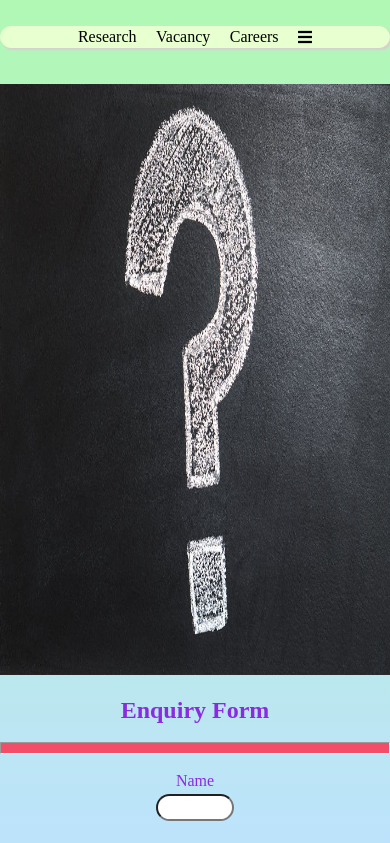
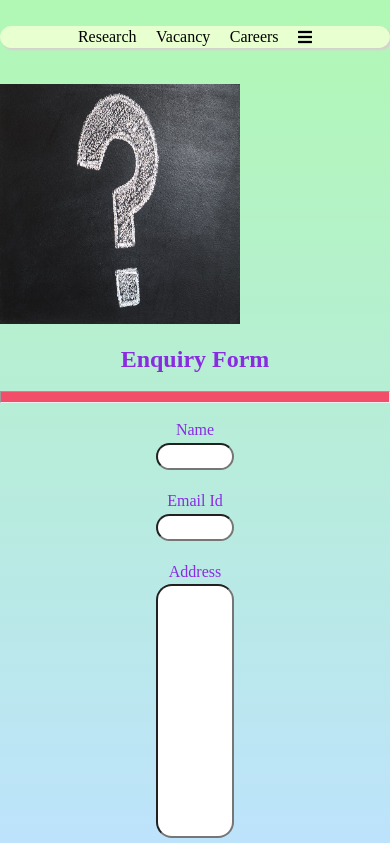
Before and after one commit to Ruchika-Sehgal/Ruchika-Sehgal-Azure-Project-HealthBot, a website: page FAQ.htm in a window 390 px wide. Shown: the top 843 px of the page. Drawn offline with nearby package versions, Linux system fonts and the light colour scheme.

Commit message:
Add files via upload

```diff
--- a/Careers.css
+++ b/Careers.css
@@ -112,6 +112,10 @@ hr{
     {
         display:block !important;
     }
+    img{
+        width:15rem;
+        height:15rem;
+    }
 }
 .applied{
     display:block !important;
--- a/Contact.css
+++ b/Contact.css
@@ -61,6 +61,7 @@ h2{
 
     color:blueviolet;
 }
+.fa-bars{display:none !important;}
 hr{
     height:1vw;
     background: rgb(243, 123, 143);
@@ -89,6 +90,10 @@ img{
     {
         display:block !important;
     }
+    img{
+        width:15rem;
+        height:15rem;
+    }
 }
 .applied{
     display:block !important;
--- a/FAQ.css
+++ b/FAQ.css
@@ -71,6 +71,8 @@ img{
     height:70vh;
     width:100vw;
 }
+.fa-bars{display:none !important;}
+
 label,h2{
     color:blueviolet;
 }
@@ -88,6 +90,10 @@ label,h2{
     {
         display:block !important;
     }
+    img{
+        width:15rem;
+        height:15rem;
+    }
 }
 .applied{
     display:block !important;
--- a/Feedback.css
+++ b/Feedback.css
@@ -47,6 +47,7 @@ nav{
 
 }
 
+.fa-bars{display:none !important;}
 body{
     background:linear-gradient(rgb(177, 248, 180), #bde3fc);
     background-size: 100vw 100vh;
@@ -76,6 +77,7 @@ img{
 label,h2{
     color:blueviolet;
 }
+
 @media screen and (max-width:700px) {
     .fa-bars{display:block !important;}
     header , nav ul li {
@@ -90,6 +92,10 @@ label,h2{
     {
         display:block !important;
     }
+    img{
+        width:15rem;
+        height:15rem;
+    }
 }
 .applied{
     display:block !important;
--- a/Research.css
+++ b/Research.css
@@ -85,6 +85,10 @@ h2{
     {
         display:block !important;
     }
+    img{
+        width:15rem;
+        height:15rem;
+    }
 }
 .applied{
     display:block !important;
--- a/Vacancy.css
+++ b/Vacancy.css
@@ -76,6 +76,8 @@ h3 {
 
 
 }
+.fa-bars{display:none !important;}
+
 
 body {
     background: linear-gradient(rgb(177, 248, 180), #bde3fc);
@@ -99,6 +101,10 @@ p,h3{
     {
         display:block !important;
     }
+    img{
+        width:15rem;
+        height:15rem;
+    }
 }
 .applied{
     display:block !important;
```
Also changed, not shown: styles.css (line endings or trailing spaces).
